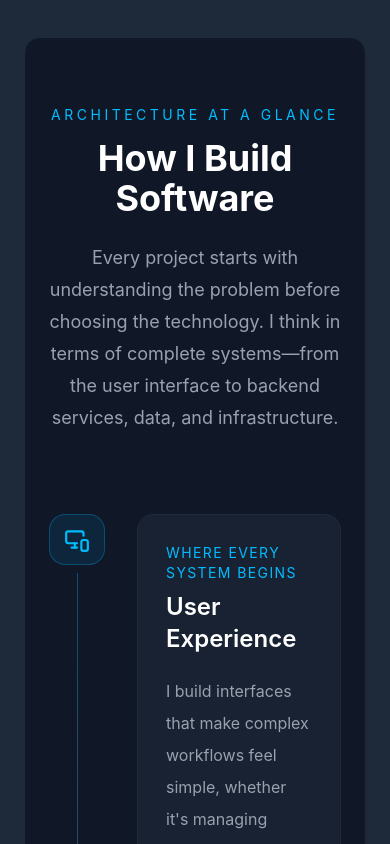
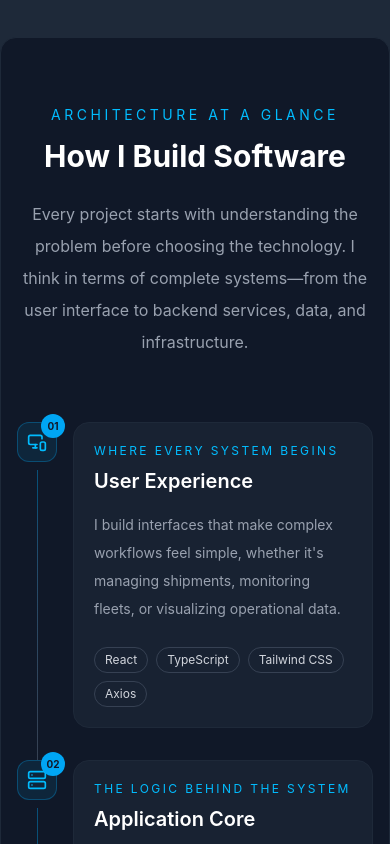
Before and after one commit to Kbrom-Mehari/Kbrom-Mehari.github.io, a React (Vite) app: page / in a window 390 px wide. Shown: the part 2760-3604 px from the top of the page. Built offline with nearby package versions, Linux system fonts and the light colour scheme.

Commit message:
changed margin on smaller screens

```diff
--- a/src/components/Skills.jsx
+++ b/src/components/Skills.jsx
@@ -3,7 +3,7 @@ import {
     Server,
     Database,
     Boxes,
-    ArrowDown
+    ArrowDown,
 } from "lucide-react";
 
 const architecture = [
@@ -17,8 +17,8 @@ const architecture = [
             "React",
             "TypeScript",
             "Tailwind CSS",
-            "Axios"
-        ]
+            "Axios",
+        ],
     },
     {
         icon: Server,
@@ -31,8 +31,8 @@ const architecture = [
             "Spring Boot",
             "Spring Security",
             "REST APIs",
-            "Netty"
-        ]
+            "Netty",
+        ],
     },
     {
         icon: Database,
@@ -43,8 +43,8 @@ const architecture = [
         technologies: [
             "PostgreSQL",
             "Redis",
-            "TimescaleDB"
-        ]
+            "TimescaleDB",
+        ],
     },
     {
         icon: Boxes,
@@ -56,16 +56,27 @@ const architecture = [
             "Docker",
             "Linux",
             "Git",
-            "Traccar"
-        ]
-    }
+            "Traccar",
+        ],
+    },
 ];
 
 export default function Skills() {
     return (
         <section
             id="skills"
-            className="mx-6 my-16 rounded-2xl border border-gray-800 bg-gray-900 px-6 py-16 md:px-12"
+            className="
+                mx-auto
+                md:mx-6
+                my-16
+                rounded-2xl
+                border
+                border-gray-800
+                bg-gray-900
+                px-4
+                md:px-12
+                py-16
+            "
         >
             {/* Header */}
 
@@ -75,11 +86,11 @@ export default function Skills() {
                     Architecture at a Glance
                 </span>
 
-                <h2 className="mt-3 text-4xl font-bold text-white">
+                <h2 className="mt-3 text-3xl font-bold text-white sm:text-4xl">
                     How I Build Software
                 </h2>
 
-                <p className="mt-6 text-lg leading-8 text-gray-400">
+                <p className="mt-6 text-base leading-8 text-gray-400 sm:text-lg">
                     Every project starts with understanding the problem before
                     choosing the technology. I think in terms of complete
                     systems—from the user interface to backend services, data,
@@ -88,9 +99,9 @@ export default function Skills() {
 
             </div>
 
-            {/* Vertical Architecture */}
+            {/* Architecture */}
 
-            <div className="mx-auto mt-20 max-w-4xl">
+            <div className="mx-auto mt-16 sm:mt-20 max-w-4xl">
 
                 {architecture.map((step, index) => {
 
@@ -100,15 +111,57 @@ export default function Skills() {
 
                         <div key={step.title}>
 
-                            <div className="relative flex gap-8">
+                            <div className="relative flex gap-4 sm:gap-8">
 
                                 {/* Timeline */}
 
                                 <div className="flex flex-col items-center">
 
-                                    <div className="flex h-14 w-14 items-center justify-center rounded-2xl border border-sky-500/30 bg-sky-500/10 text-sky-400">
+                                    <div className="relative">
 
-                                        <Icon size={26} />
+                                        {/* Step Number */}
+
+                                        <div
+                                            className="
+                                                absolute
+                                                -right-2
+                                                -top-2
+                                                flex
+                                                h-6
+                                                w-6
+                                                items-center
+                                                justify-center
+                                                rounded-full
+                                                bg-sky-500
+                                                text-[10px]
+                                                font-bold
+                                                text-gray-900
+                                            "
+                                        >
+                                            {String(index + 1).padStart(2, "0")}
+                                        </div>
+
+                                        {/* Icon */}
+
+                                        <div
+                                            className="
+                                                flex
+                                                h-10
+                                                w-10
+                                                sm:h-14
+                                                sm:w-14
+                                                items-center
+                                                justify-center
+                                                rounded-xl
+                                                sm:rounded-2xl
+                                                border
+                                                border-sky-500/30
+                                                bg-sky-500/10
+                                                text-sky-400
+                                            "
+                                        >
+                                            <Icon className="h-5 w-5 sm:h-7 sm:w-7" />
+                                        </div>
 
                                     </div>
 
@@ -120,17 +173,32 @@ export default function Skills() {
 
                                 {/* Content */}
 
-                                <div className="mb-12 flex-1 rounded-2xl border border-gray-800 bg-gray-800/60 p-7 transition-all duration-300 hover:border-sky-500/30">
+                                <div
+                                    className="
+                                        mb-8
+                                        sm:mb-12
+                                        flex-1
+                                        rounded-2xl
+                                        border
+                                        border-gray-800
+                                        bg-gray-800/60
+                                        p-5
+                                        sm:p-7
+                                        transition-all
+                                        duration-300
+                                        hover:border-sky-500/30
+                                    "
+                                >
 
-                                    <p className="text-sm uppercase tracking-widest text-sky-400">
+                                    <p className="text-xs uppercase tracking-[0.2em] text-sky-400 sm:text-sm">
                                         {step.subtitle}
                                     </p>
 
-                                    <h3 className="mt-2 text-2xl font-semibold text-white">
+                                    <h3 className="mt-2 text-xl font-semibold text-white sm:text-2xl">
                                         {step.title}
                                     </h3>
 
-                                    <p className="mt-5 leading-8 text-gray-400">
+                                    <p className="mt-4 text-sm leading-7 text-gray-400 sm:mt-5 sm:text-base sm:leading-8">
                                         {step.description}
                                     </p>
 
@@ -140,7 +208,17 @@ export default function Skills() {
 
                                             <span
                                                 key={tech}
-                                                className="rounded-full border border-gray-700 px-3 py-1 text-sm text-gray-300"
+                                                className="
+                                                    rounded-full
+                                                    border
+                                                    border-gray-700
+                                                    px-2.5
+                                                    py-1
+                                                    text-xs
+                                                    text-gray-300
+                                                    sm:px-3
+                                                    sm:text-sm
+                                                "
                                             >
                                                 {tech}
                                             </span>
@@ -154,9 +232,11 @@ export default function Skills() {
                             </div>
 
                             {index !== architecture.length - 1 && (
-                                <div className="mb-8 flex justify-center text-gray-600">
+
+                                <div className="mb-6 hidden justify-center text-gray-600 sm:flex">
                                     <ArrowDown size={18} />
                                 </div>
+
                             )}
 
                         </div>
@@ -169,13 +249,25 @@ export default function Skills() {
 
             {/* Closing Note */}
 
-            <div className="mx-auto mt-8 max-w-3xl rounded-2xl border border-sky-500/20 bg-sky-500/5 p-8">
+            <div
+                className="
+                    mx-auto
+                    mt-8
+                    max-w-3xl
+                    rounded-2xl
+                    border
+                    border-sky-500/20
+                    bg-sky-500/5
+                    p-5
+                    sm:p-8
+                "
+            >
 
-                <p className="text-center leading-8 text-gray-300">
-                    I build software that extends beyond traditional websites
+                <p className="text-center text-sm leading-7 text-gray-300 sm:text-base sm:leading-8">
+                    I build software that extends beyond traditional websites,
                     especially systems for personal security, logistics, fleet
                     visibility, and organizational operations where software
-                    interacts with daily processes.
+                    interacts with real-world processes.
                 </p>
 
             </div>
```
